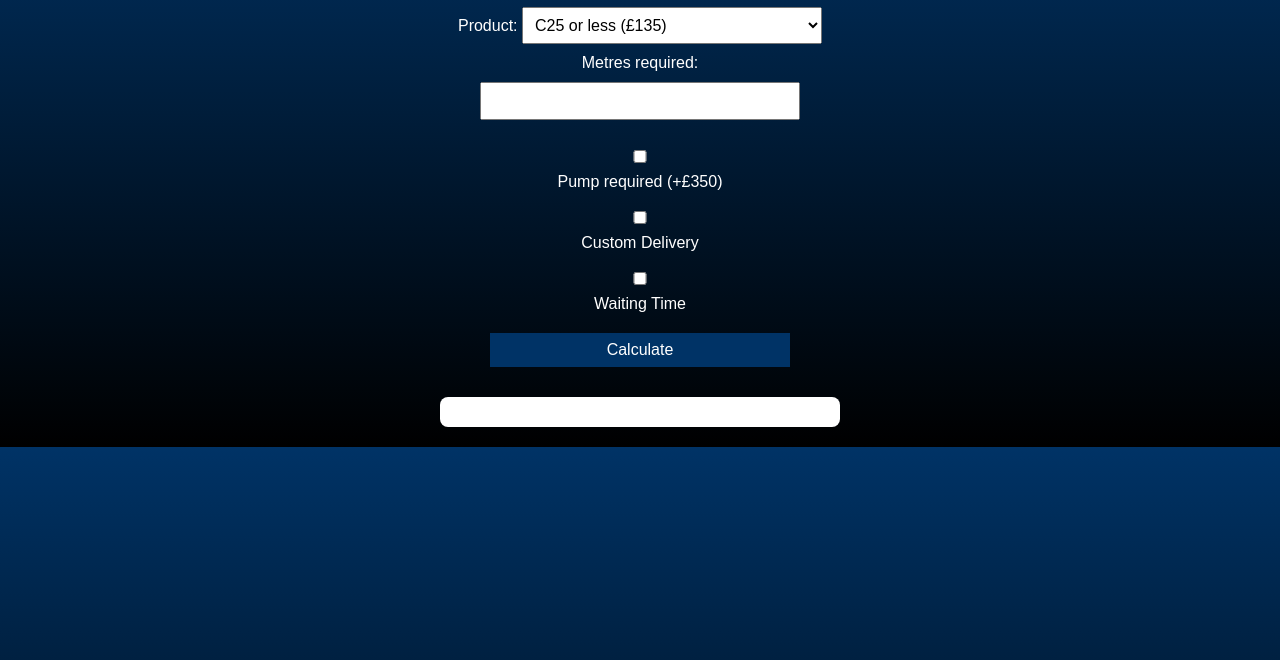
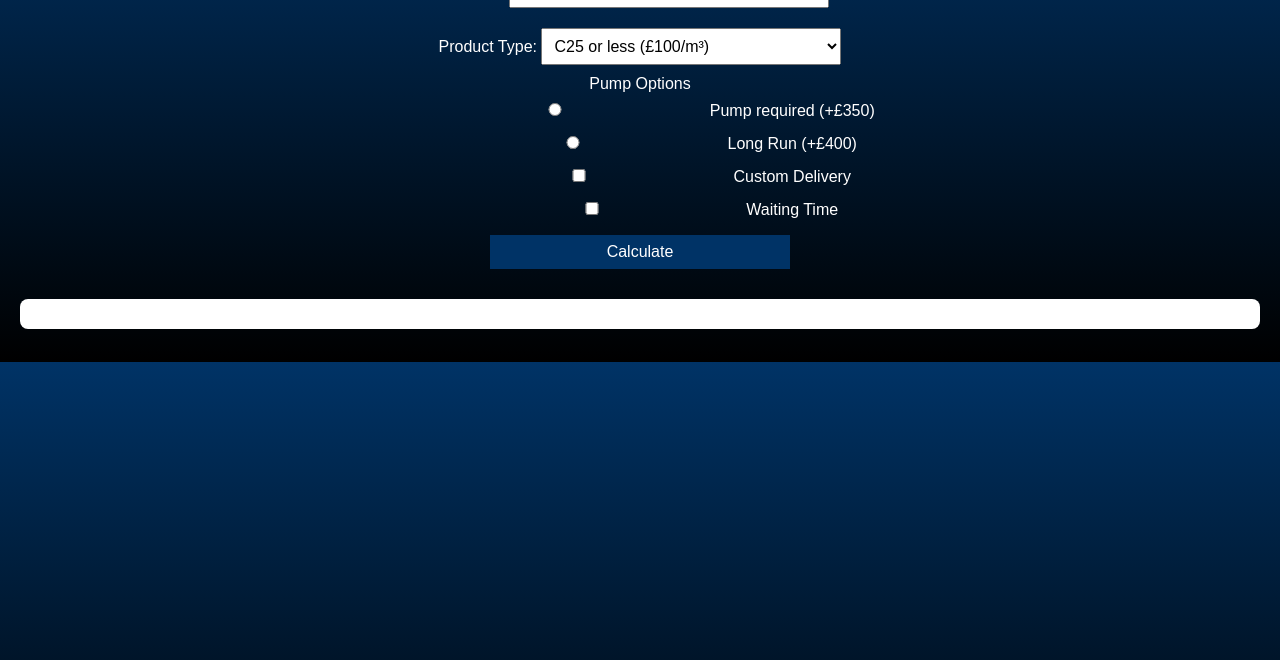
Before and after one commit to Spangla/Testbedbeta, a plain HTML site: page index.html in a window 1280 px wide. Shown: the part 140-800 px from the top of the page. Drawn offline with Linux system fonts and the light colour scheme.

Commit message:
Update index.html

```diff
--- a/index.html
+++ b/index.html
@@ -1,50 +1,66 @@
 <!DOCTYPE html>
 <html lang="en">
 <head>
-  <meta charset="UTF-8" />
-  <meta name="viewport" content="width=device-width, initial-scale=1.0" />
-  <title>Monster Mix</title>
-  <link rel="stylesheet" href="style.css" />
-  <link rel="manifest" href="manifest.json" />
+  <meta charset="UTF-8">
+  <meta name="viewport" content="width=device-width, initial-scale=1.0">
+  <title>Monster Mix Concrete & Pumps</title>
+  <link rel="stylesheet" href="style.css">
 </head>
 <body>
-  <div class="app">
+  <div class="container">
+
     <h1>Monster Mix Concrete & Pumps</h1>
-<label for="product">Product:</label>
-    <select id="product">
-      <option value="135">C25 or less (£135)</option>
-      <option value="140">C30 (£140)</option>
-      <option value="145">C35 (£145)</option>
-      <option value="150">C40 (£150)</option>
-    </select>
 
-    <label for="metres">Metres required:</label>
-    <input type="number" id="metres" min="0" step="0.1" />
-
-    <div class="checkbox-row">
-      <label><input type="checkbox" id="pump" /> Pump required (+£350)</label>
+    <!-- Metres Input -->
+    <div class="form-row">
+      <label for="metres">Metres:</label>
+      <input type="number" id="metres" placeholder="Enter cubic metres">
     </div>
 
-    <div class="checkbox-row">
-      <label><input type="checkbox" id="customDeliveryToggle" /> Custom Delivery</label>
-      <input type="number" id="customDelivery" placeholder="Enter delivery cost" style="display:none;" />
+    <!-- Product Type -->
+    <div class="form-row">
+      <label for="product">Product Type:</label>
+      <select id="product">
+        <option value="100">C25 or less (£100/m³)</option>
+        <option value="110">C30 (£110/m³)</option>
+        <option value="120">C35 (£120/m³)</option>
+        <option value="130">C40 (£130/m³)</option>
+      </select>
     </div>
 
-    <div class="checkbox-row">
-      <label><input type="checkbox" id="waitingToggle" /> Waiting Time</label>
-      <input type="number" id="waitingMinutes" placeholder="Enter minutes" style="display:none;" />
+    <!-- Pump Options Section -->
+    <div class="section-title">Pump Options</div>
+
+    <div class="form-row">
+      <label><input type="radio" name="pumpOption" id="pump"> Pump required (+£350)</label>
     </div>
 
-    <button onclick="calculate()">Calculate</button>
+    <div class="form-row">
+      <label><input type="radio" name="pumpOption" id="pumpLong"> Long Run (+£400)</label>
+    </div>
 
-    <div id="results"></div>
+    <!-- Delivery -->
+    <div class="form-row">
+      <label><input type="checkbox" id="customDeliveryToggle"> Custom Delivery</label>
+      <input type="number" id="customDelivery" placeholder="Custom Delivery £" style="display:none;">
+    </div>
+
+    <!-- Waiting Time -->
+    <div class="form-row">
+      <label><input type="checkbox" id="waitingToggle"> Waiting Time</label>
+      <input type="number" id="waitingMinutes" placeholder="Minutes" style="display:none;">
+    </div>
+
+    <!-- Calculate Button -->
+    <div class="form-row">
+      <button onclick="calculate()">Calculate</button>
+    </div>
+
+    <!-- Results -->
+    <pre id="results"></pre>
+
   </div>
 
   <script src="script.js"></script>
-  <script>
-    if ("serviceWorker" in navigator) {
-      navigator.serviceWorker.register("service-worker.js");
-    }
-  </script>
 </body>
 </html>
```
